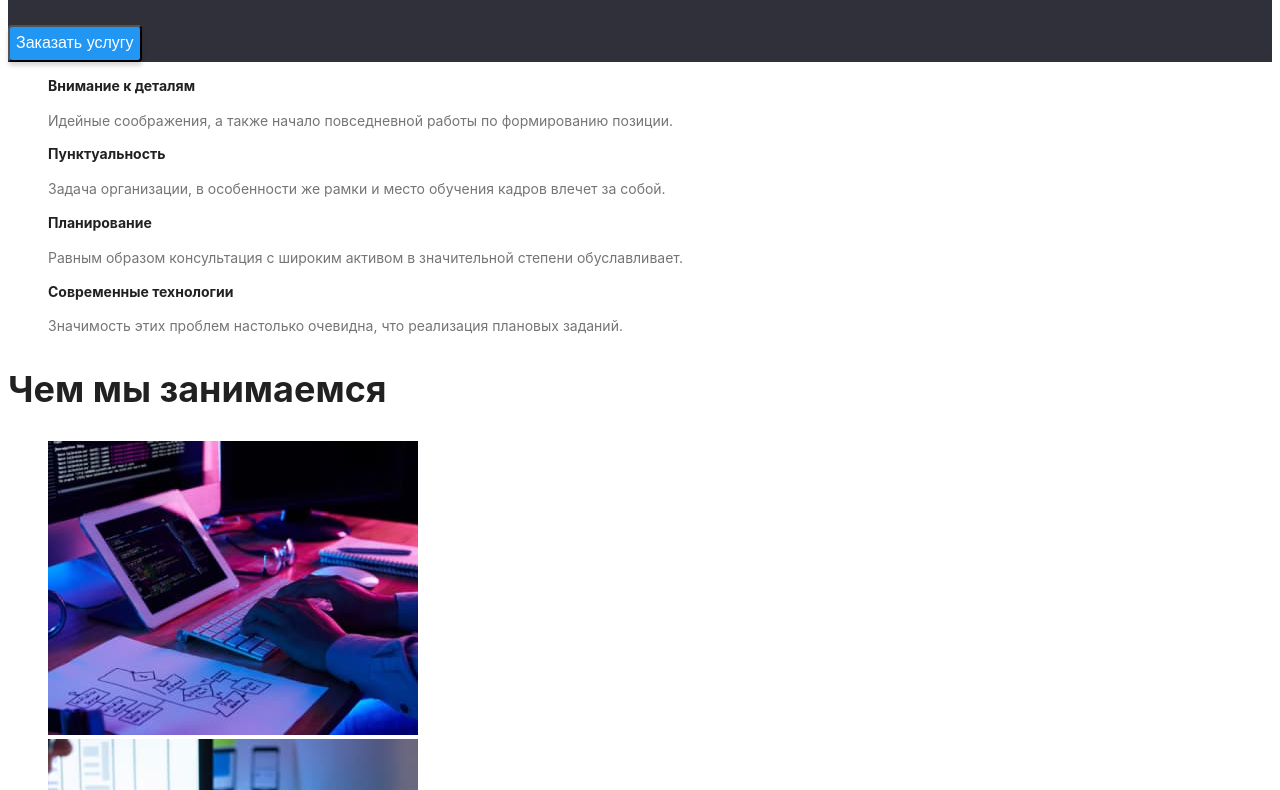
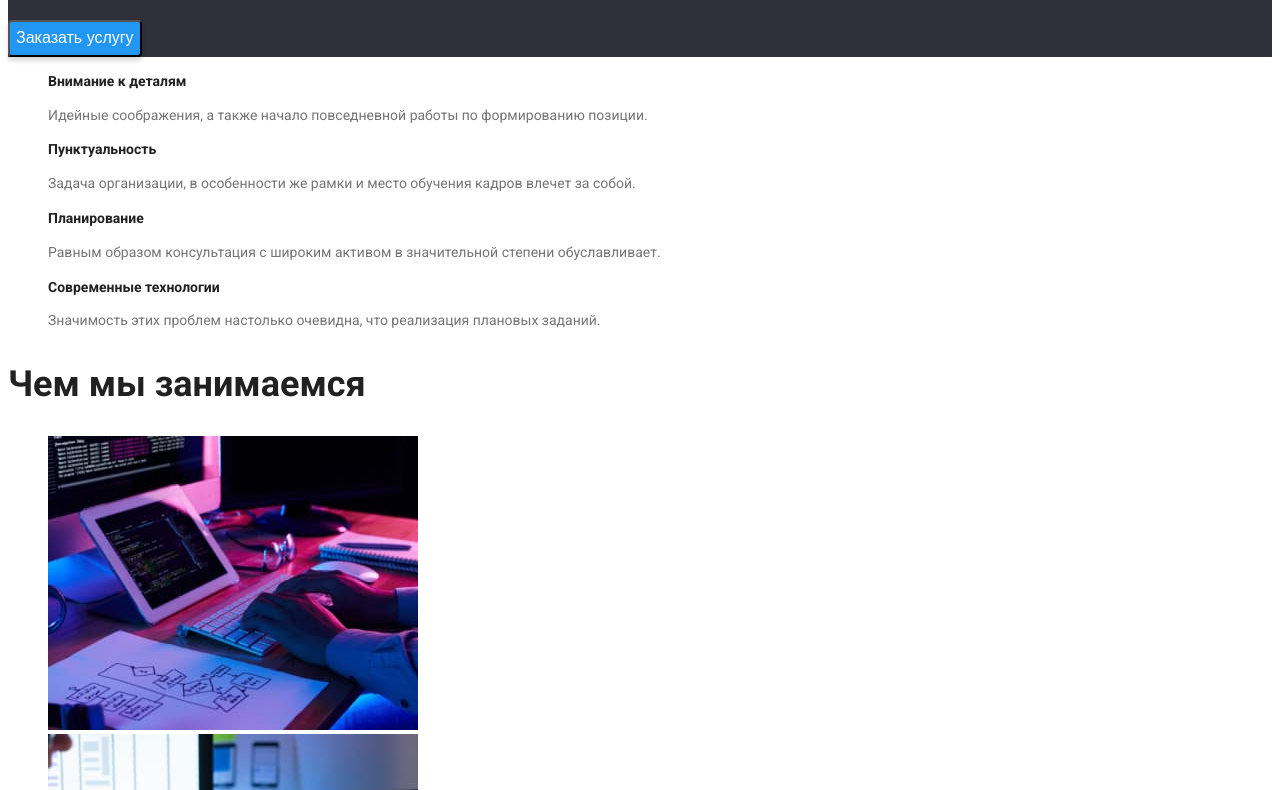
Before and after one commit to Vitalii10x/goit-markup-hw-02, a plain HTML site: page index.html in a window 1280 px wide. Shown: the part 342-1132 px from the top of the page. Drawn offline with Linux system fonts and the light colour scheme.

Commit message:
Шрифт Roboto
commit 1.2

```diff
--- a/css/styles.css
+++ b/css/styles.css
@@ -1,5 +1,5 @@
 body {
-    font-family: -apple-system, BlinkMacSystemFont, 'Segoe UI', Roboto, Oxygen, Ubuntu, Cantarell, 'Open Sans', 'Helvetica Neue', sans-serif;
+    font-family: 'Roboto';
     background: #ffffff;
     color: #212121;
 }
```
